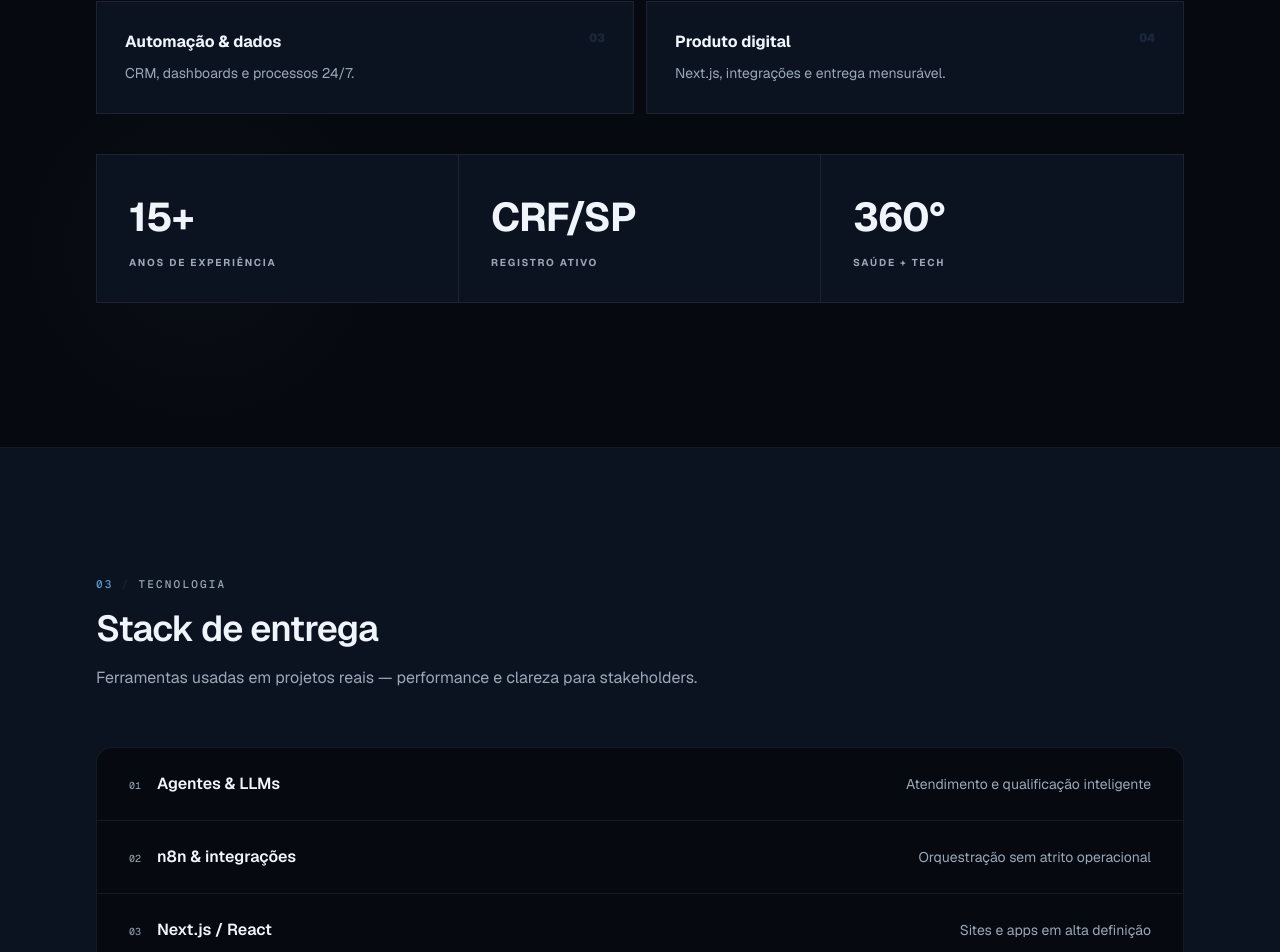
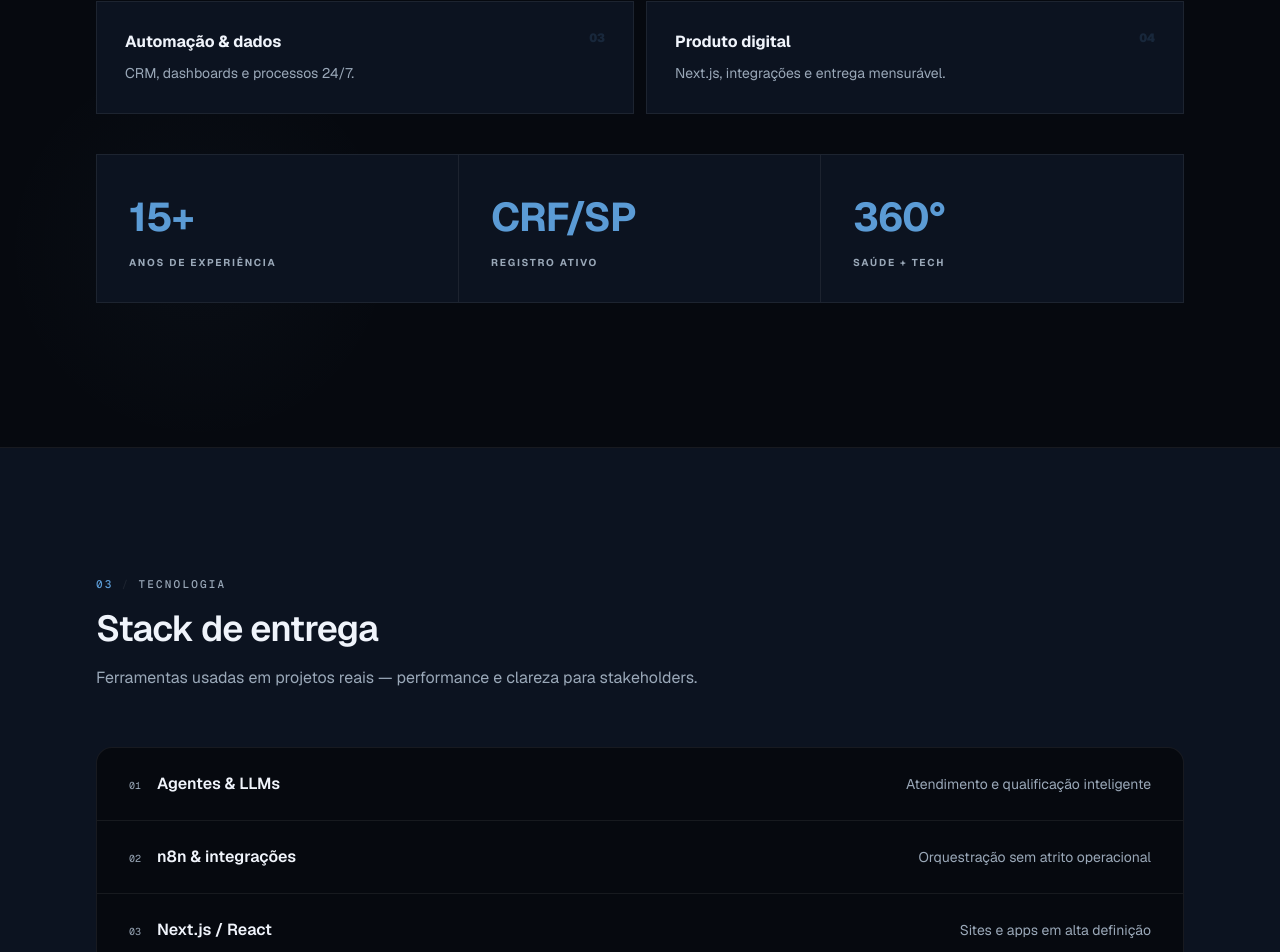
Before and after one commit to tpiola/thiagopiola, a Next.js app: page / in a window 1280 px wide. Shown: the part 2505-3457 px from the top of the page. Built offline with nearby package versions, Linux system fonts and the light colour scheme.

Commit message:
fix(competencias): remove invalid style prop from CountUp, use className instead

```diff
--- a/components/Competencias.tsx
+++ b/components/Competencias.tsx
@@ -29,7 +29,7 @@
           <p className="mt-5 text-base text-muted leading-relaxed">{competencias.lead}</p>
         </Reveal>
 
-        {/* Skills Grid — borderless, spacing-based layout */}
+        {/* Skills Grid */}
         <Stagger
           className="mt-14 grid gap-3 sm:grid-cols-2"
           stagger={0.07}
@@ -38,7 +38,7 @@
             <StaggerItem key={skill.title}>
               <motion.div
                 className="group relative overflow-hidden border border-border bg-surface-elevated p-6 md:p-7 transition-all duration-400"
-                whileHover={reduce ? undefined : { y: -2, borderColor: 'color-mix(in srgb, var(--brand) 30%, transparent)' }}
+                whileHover={reduce ? undefined : { y: -2 }}
               >
                 {/* Left accent bar */}
                 <div
@@ -80,8 +80,7 @@
                 >
                   <CountUp
                     value={m.value}
-                    className="text-[2.5rem] font-bold tracking-tight"
-                    style={{ color: 'var(--brand)' }}
+                    className="text-[2.5rem] font-bold tracking-tight text-[var(--brand)]"
                   />
                   <p className="mt-2 text-[10px] font-bold uppercase tracking-[0.18em] text-muted">
                     {m.label}
```
